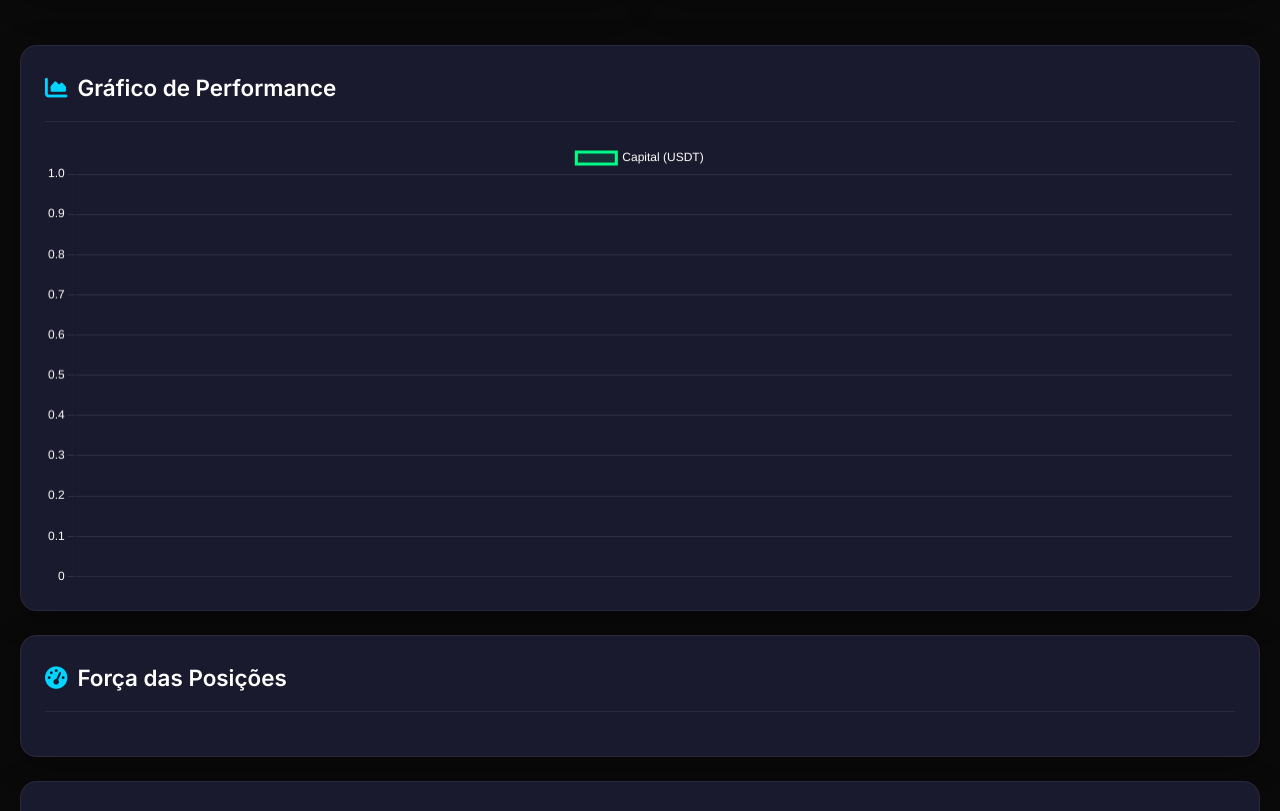
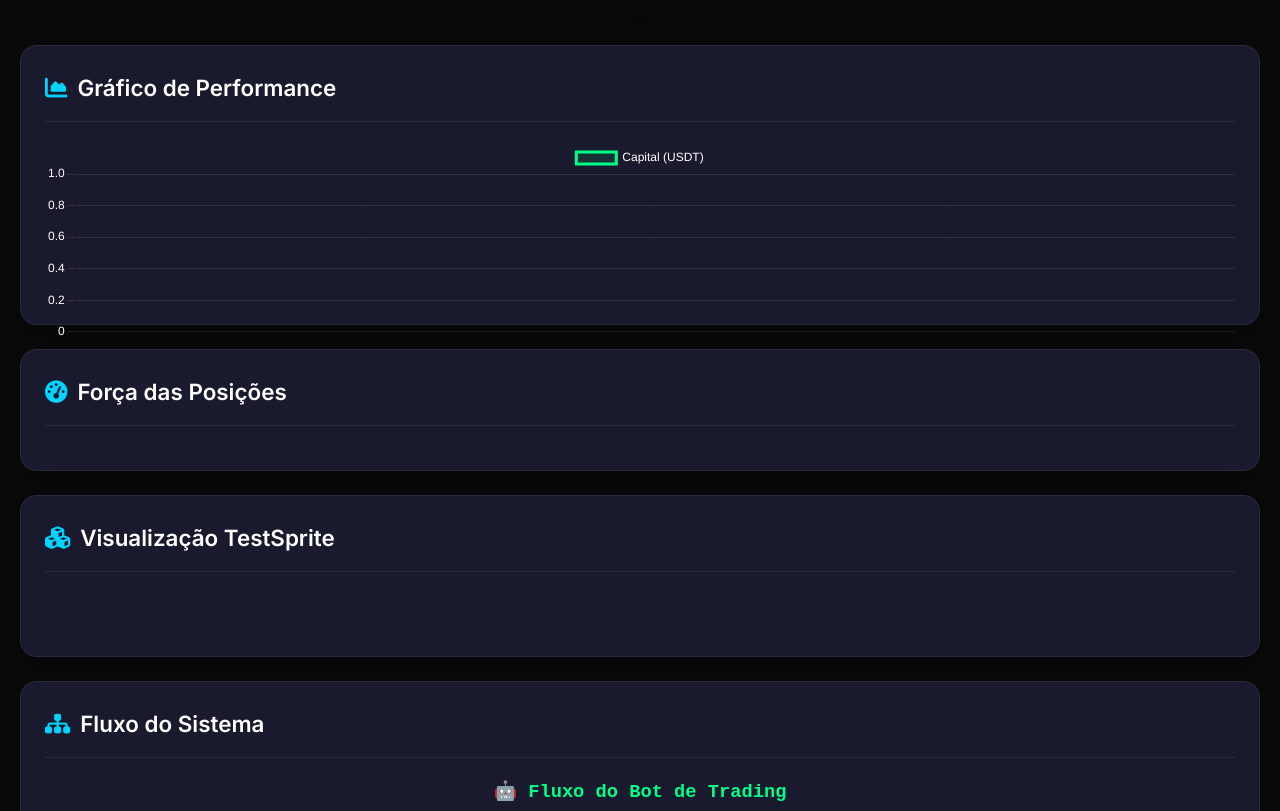
Before and after one commit to adkbot/Bot-Binance-arbitragem-gex, a website: page public/index.html in a window 1280 px wide. Shown: the part 777-1588 px from the top of the page. Drawn offline with nearby package versions, Linux system fonts and the light colour scheme; no server answers; animation ran at ten frames a second.

Commit message:
Fix: Reduce chart card height for better proportions

```diff
--- a/public/index.html
+++ b/public/index.html
@@ -248,6 +248,16 @@ tr:hover {
 .control-btn:hover {
     transform: translateY(-2px);
     box-shadow: var(--glow-shadow);
+}
+
+/* Ajuste específico para o card do gráfico */
+.card:has(#graficoLucro) {
+    max-height: 280px;
+}
+
+#graficoLucro {
+    max-height: 200px !important;
+    height: 200px !important;
 }
 
 .control-btn:disabled {
@@ -651,7 +661,7 @@ tr:hover {
         <i class="fas fa-chart-area"></i> Gráfico de Performance
       </h3>
     </div>
-    <canvas id="graficoLucro" width="800" height="300"></canvas>
+    <canvas id="graficoLucro" width="800" height="200"></canvas>
   </div>
 
   <div class="card">
```
